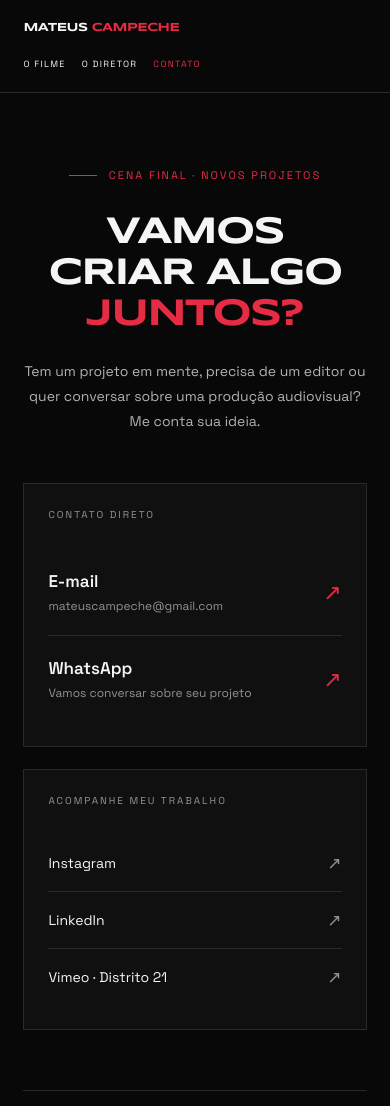
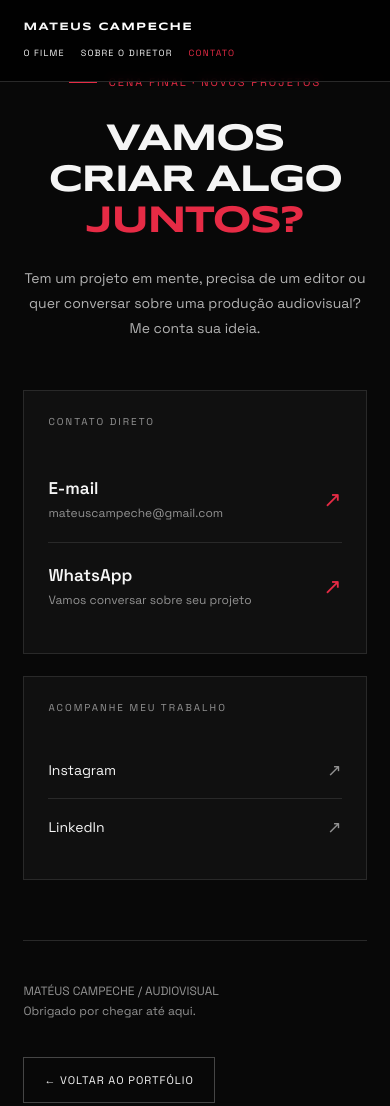
Before and after one commit to mateuscampeche/mateuscampeche.github.io, a plain HTML site: page contato.html in a window 390 px wide. Shown: the top 1106 px of the page. Drawn offline with nearby package versions, Linux system fonts and the light colour scheme.

Commit message:
Atualiza portfólio e remove link do Vimeo em contato

```diff
--- a/contato.html
+++ b/contato.html
@@ -41,31 +41,40 @@
     }
 
     .topbar {
-      min-height: 86px;
-      padding: 24px 7%;
+      position: fixed;
+      z-index: 5;
+      top: 0;
+      left: 0;
+      width: 100%;
+      min-height: 80px;
+      box-sizing: border-box;
       display: flex;
+      align-items: center;
       justify-content: space-between;
-      align-items: center;
-      gap: 24px;
+      gap: 32px;
+      padding: 24px 48px;
       border-bottom: 1px solid var(--line);
+      background: rgba(0, 0, 0, .82);
+      backdrop-filter: blur(4px);
     }
 
     .brand {
       font-family: 'Syncopate', sans-serif;
-      font-size: 12px;
+      font-size: 11px;
       font-weight: 700;
-      letter-spacing: -0.5px;
+      letter-spacing: .12em;
     }
 
-    .brand span { color: var(--red); }
+    .brand span { color: #fff; }
 
     .nav {
       display: flex;
+      gap: 32px;
       align-items: center;
-      gap: 28px;
-      font-size: 11px;
-      letter-spacing: 1.3px;
+      font-size: 10px;
+      letter-spacing: .13em;
       text-transform: uppercase;
+      white-space: nowrap;
     }
 
     .nav a { transition: color .25s ease; }
@@ -256,6 +265,8 @@
     }
 
     @media (max-width: 700px) {
+      .topbar { padding: 22px 6vw; gap: 14px; }
+      .nav { gap: 13px; font-size: 8px; }
       .topbar { padding: 22px 6%; flex-wrap: wrap; }
       .nav { gap: 16px; font-size: 9px; }
       main { width: 88%; padding: 75px 0; }
@@ -277,15 +288,38 @@
       .reveal { opacity: 1; transform: none; }
     }
   </style>
+
+<style id="cinematic-motion">
+@media (prefers-reduced-motion: no-preference) {
+  .cinematic-reveal {
+    opacity: 0;
+    transform: translateY(24px);
+    transition: opacity .8s ease, transform .8s cubic-bezier(.2,.65,.3,1);
+    transition-delay: var(--reveal-delay, 0ms);
+  }
+  .cinematic-reveal.is-visible {
+    opacity: 1;
+    transform: translateY(0);
+  }
+}
+@media (prefers-reduced-motion: reduce) {
+  .cinematic-reveal {
+    opacity: 1 !important;
+    transform: none !important;
+    transition: none !important;
+  }
+}
+</style>
+
 </head>
 
 <body>
   <header class="topbar">
     <a class="brand" href="index.html">MATEUS <span>CAMPECHE</span></a>
     <nav class="nav" aria-label="Navegação principal">
-      <a href="index.html#filme">O filme</a>
-      <a href="sobre.html">O diretor</a>
-      <a class="active" href="contato.html">Contato</a>
+      <a href="index.html#filme">O FILME</a>
+      <a href="sobre.html">SOBRE O DIRETOR</a>
+      <a class="active" href="contato.html">CONTATO</a>
     </nav>
   </header>
 
@@ -335,9 +369,6 @@
           <span>LinkedIn</span><span aria-hidden="true">↗</span>
         </a>
 
-        <a class="social-link" href="https://vimeo.com/1053139380" target="_blank" rel="noopener noreferrer">
-          <span>Vimeo · Distrito 21</span><span aria-hidden="true">↗</span>
-        </a>
       </section>
     </div>
 
@@ -351,5 +382,35 @@
     <span>Mateus Campeche © 2026</span>
     <span>Imagens · Sons · Histórias</span>
   </footer>
+
+<script id="cinematic-motion-script">
+(() => {
+  const selectors = 'main h1, main h2, main h3, .hero-copy, .eyebrow, .section-head, .interest, .closing, main article';
+  const elements = document.querySelectorAll(selectors);
+  if (!elements.length) return;
+
+  if (!('IntersectionObserver' in window) ||
+      window.matchMedia('(prefers-reduced-motion: reduce)').matches) {
+    return;
+  }
+
+  const observer = new IntersectionObserver(entries => {
+    entries.forEach(entry => {
+      if (entry.isIntersecting) {
+        entry.target.classList.add('is-visible');
+        observer.unobserve(entry.target);
+      }
+    });
+  }, { threshold: 0.12, rootMargin: '0px 0px -35px 0px' });
+
+  elements.forEach((el, index) => {
+    if (el.closest('header, nav, footer')) return;
+    el.classList.add('cinematic-reveal');
+    el.style.setProperty('--reveal-delay', `${(index % 4) * 100}ms`);
+    observer.observe(el);
+  });
+})();
+</script>
+
 </body>
 </html>
```
Also changed, not shown: index.html (+54 -1 lines), sobre.html (+69 -7 lines).
